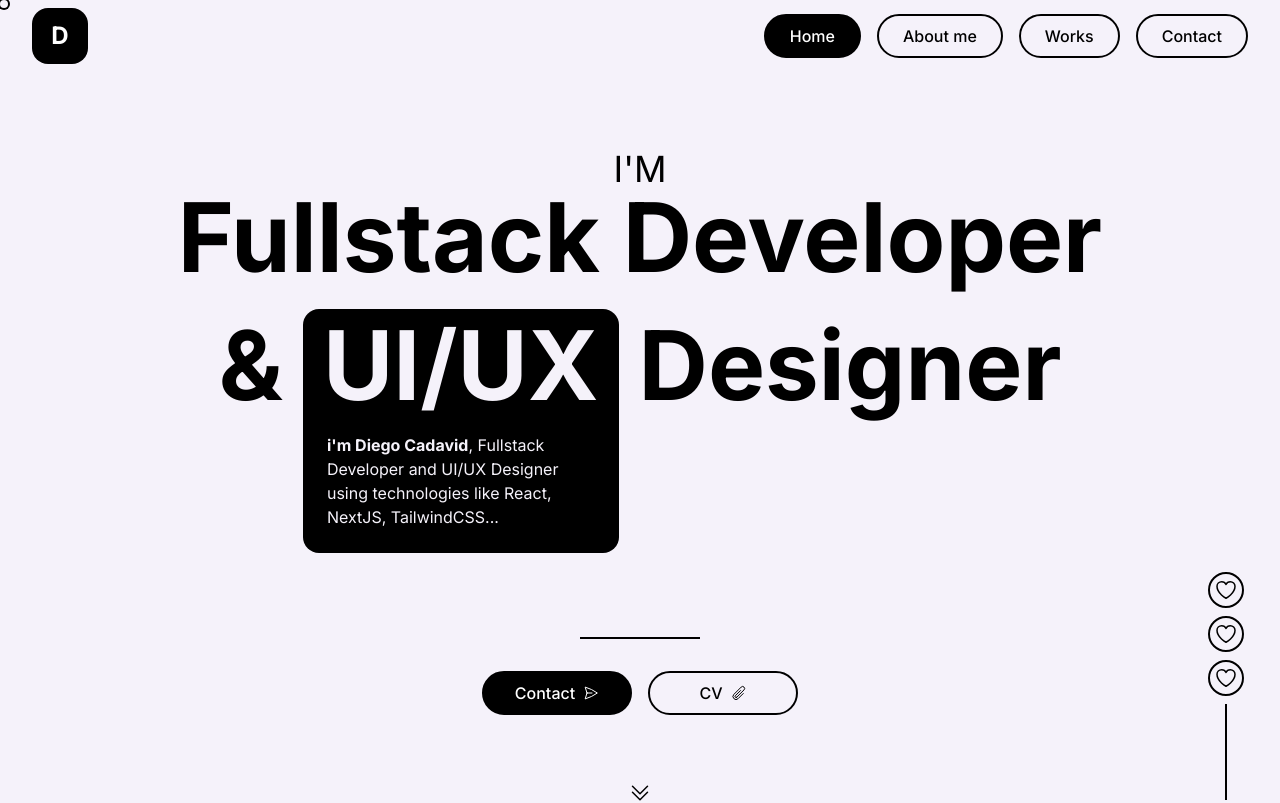
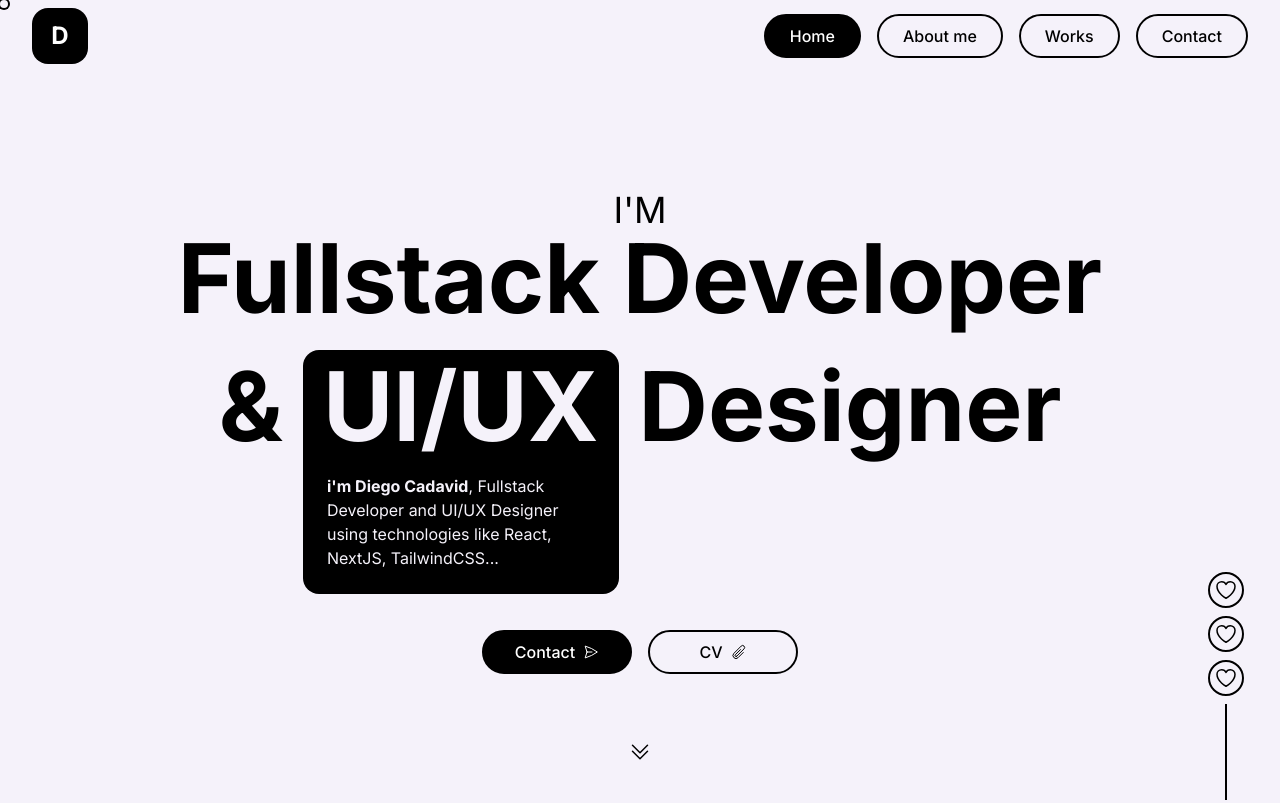
Before and after one commit to DiegoCadavid/diegocadavid-nextjs, a Next.js app: page / in a window 1280 px wide. Shown: the top 803 px of the page. Built offline with nearby package versions, Linux system fonts and the light colour scheme.

Commit message:
refactor: remove divide hero

```diff
--- a/components/pages/home/homeHero/HomeHero.tsx
+++ b/components/pages/home/homeHero/HomeHero.tsx
@@ -39,11 +39,8 @@ const HomeHero = ({}: Props) => {
         </div>{" "}
       </div>
 
-      {/* Divide */}
-      <div className="mx-auto mb-8 mt-8 h-0.5 w-[120px] bg-black lg:mt-20"></div>
-
       {/* Links */}
-      <div className="flex justify-center gap-4">
+      <div className="flex justify-center gap-4 mt-8">
         <Link className="btn pointer w-[150px]" href="#">
           Contact
           <svg
```
